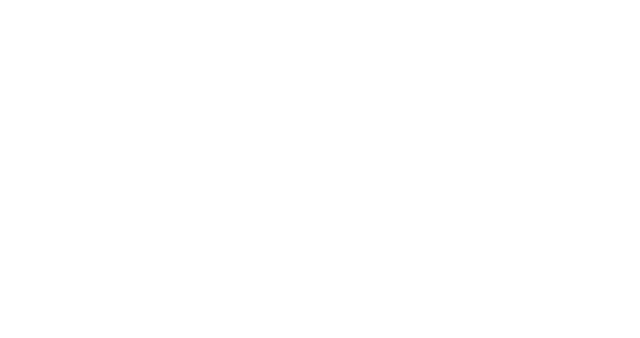
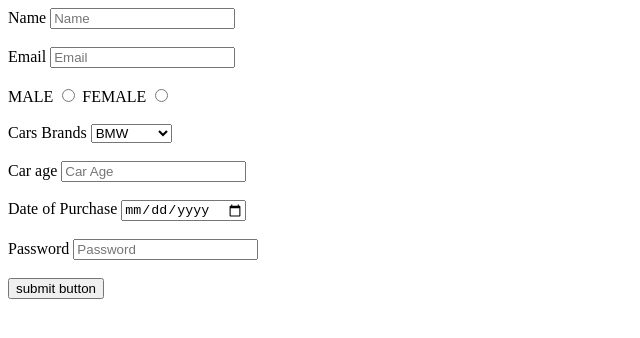
Before and after one commit to acciojob/car-insurance-form-abhijais210, a website: page main.html in a window 1280 px wide. Shown: the whole page, without its empty margins (0-640 px from the left). Drawn offline with Linux system fonts and the light colour scheme.

Commit message:
created a submission

```diff
--- a/main.html
+++ b/main.html
@@ -10,7 +10,43 @@
 	<!-- the entire body must be written by student -->
     <script type="text/javascript" src="./script.js">
 </script>
-
+	<form method="post" action="/submit">
+		<label for="name">Name</label>
+		<input type="text" required id="name" placeholder="Name">
+		<br>
+		<br>
+		<label for="email">Email</label>
+		<input id="email" type="email" required placeholder="Email">
+		<br>
+		<br>
+		<label for="gender_m">MALE</label>
+		<input type="radio" required id="gender_m" name="gender">
+		<label for="gender_f">FEMALE</label>
+		<input type="radio" required id="gender_f" name="gender">
+		<br>
+		<br>
+		<label for="cars">Cars Brands</label>
+		<select id="cars">
+			<option>BMW</option>
+			<option>Audi</option>
+			<option>Mercedez</option>
+		</select>
+		<br>
+		<br>
+		<label for="carage">Car age</label>
+		<input id="carage" required type="text" placeholder="Car Age">
+		<br>
+		<br>
+		<label for="dop">Date of Purchase</label>
+		<input type="date" required id="dop">
+		<br>
+		<br>
+		<label for="password">Password</label>
+		<input type="password" required id="password" placeholder="Password">
+		<br>
+		<br>
+		<button type="submit">submit button</button>
+	</form>
 </body>
 
 </html>
```
